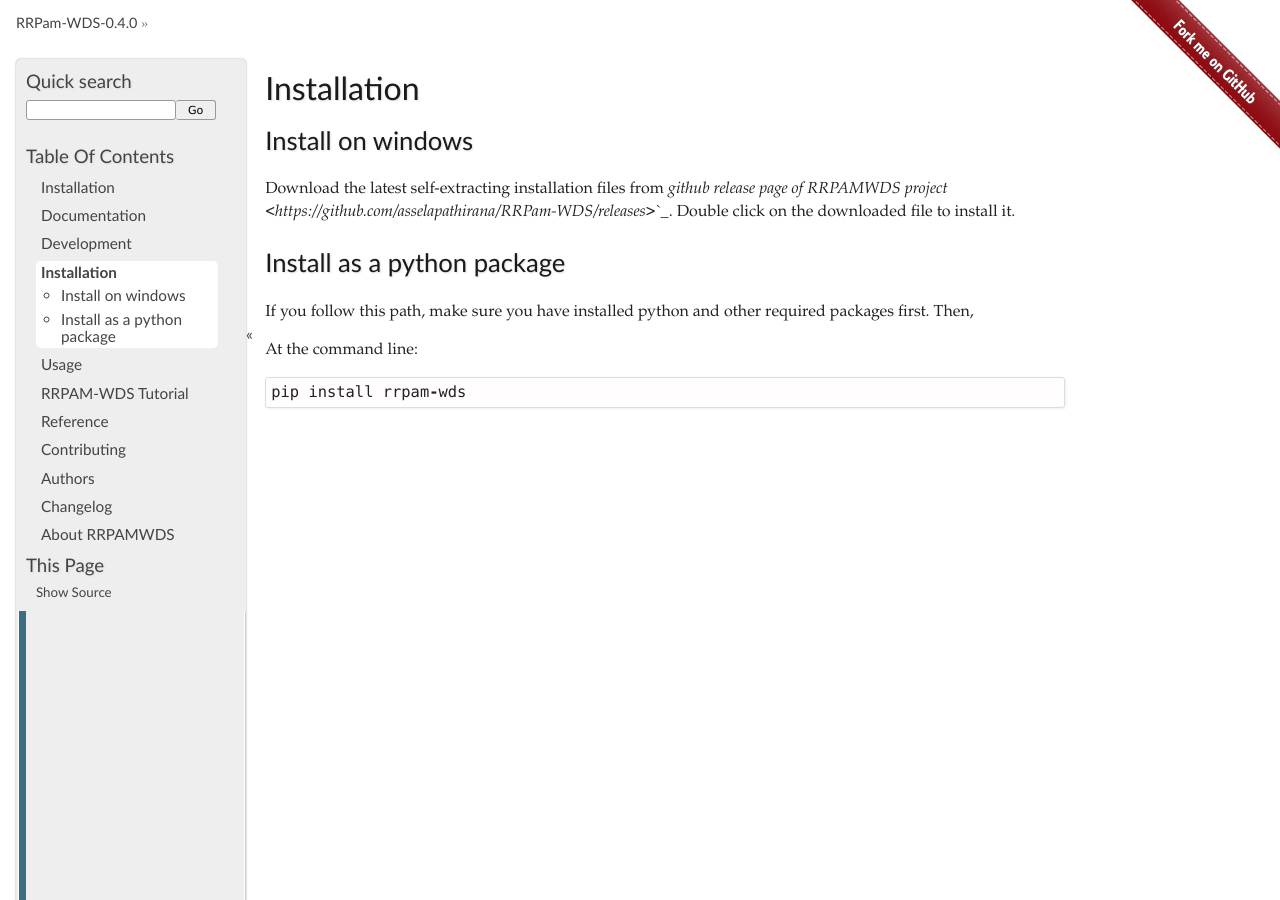
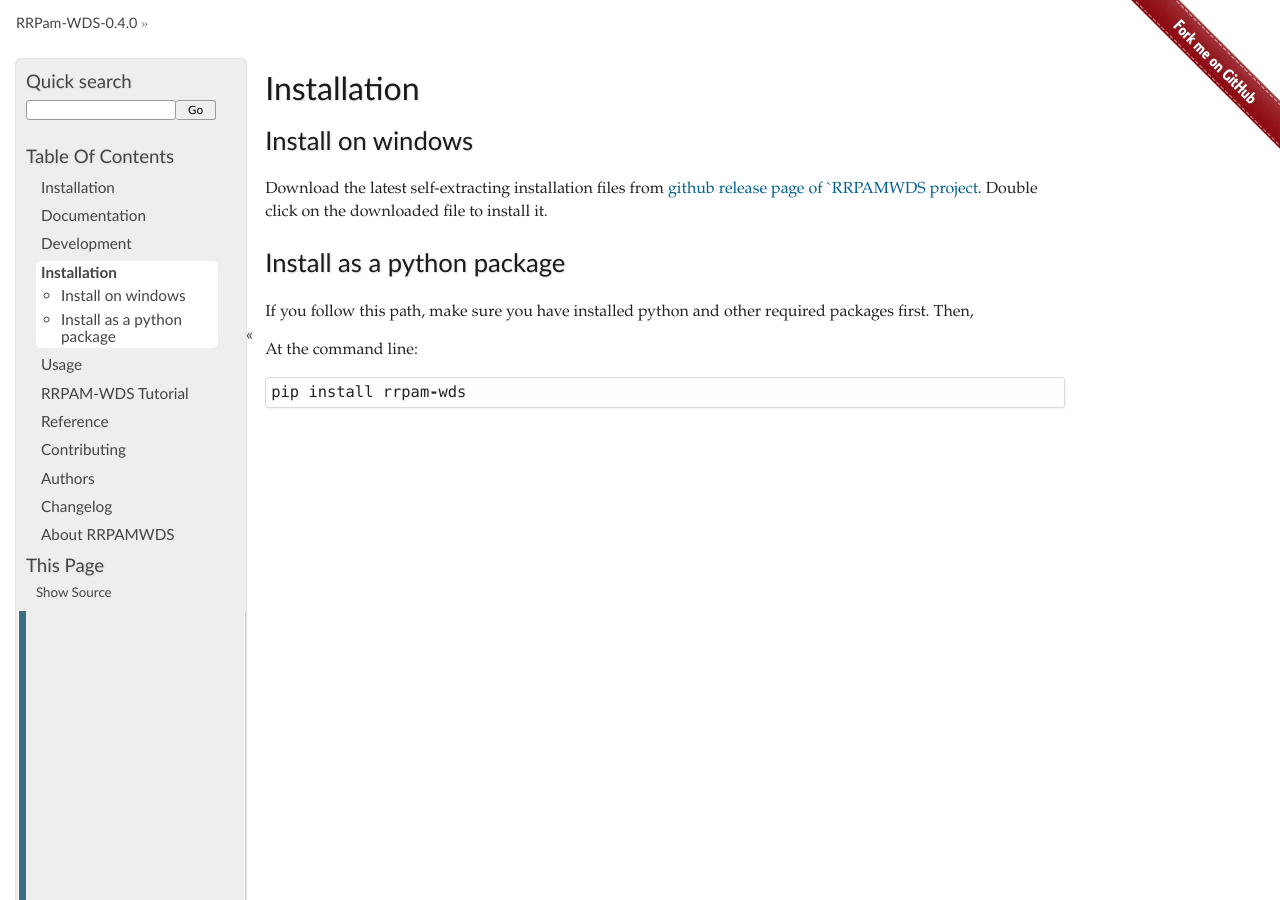
Before and after one commit to asselapathirana/RRPam-WDS, a Sphinx documentation site: the page built from docs/installation.rst, in a window 1280 px wide and 900 px high. Built offline with Sphinx 7.4.7, drawn with Linux system fonts in a browser that asks for light colours.

Commit message:
Update installation.rst

```diff
--- a/docs/installation.rst
+++ b/docs/installation.rst
@@ -4,7 +4,7 @@
 
 Install on windows
 ------------------
-Download the latest self-extracting installation files from `github release page of RRPAMWDS project <https://github.com/asselapathirana/RRPam-WDS/releases>`_`. Double click on the downloaded file to install it.
+Download the latest self-extracting installation files from `github release page of `RRPAMWDS project <https://github.com/asselapathirana/RRPam-WDS/releases>`_. Double click on the downloaded file to install it.
 
 Install as a python package
 ----------------------------
```
